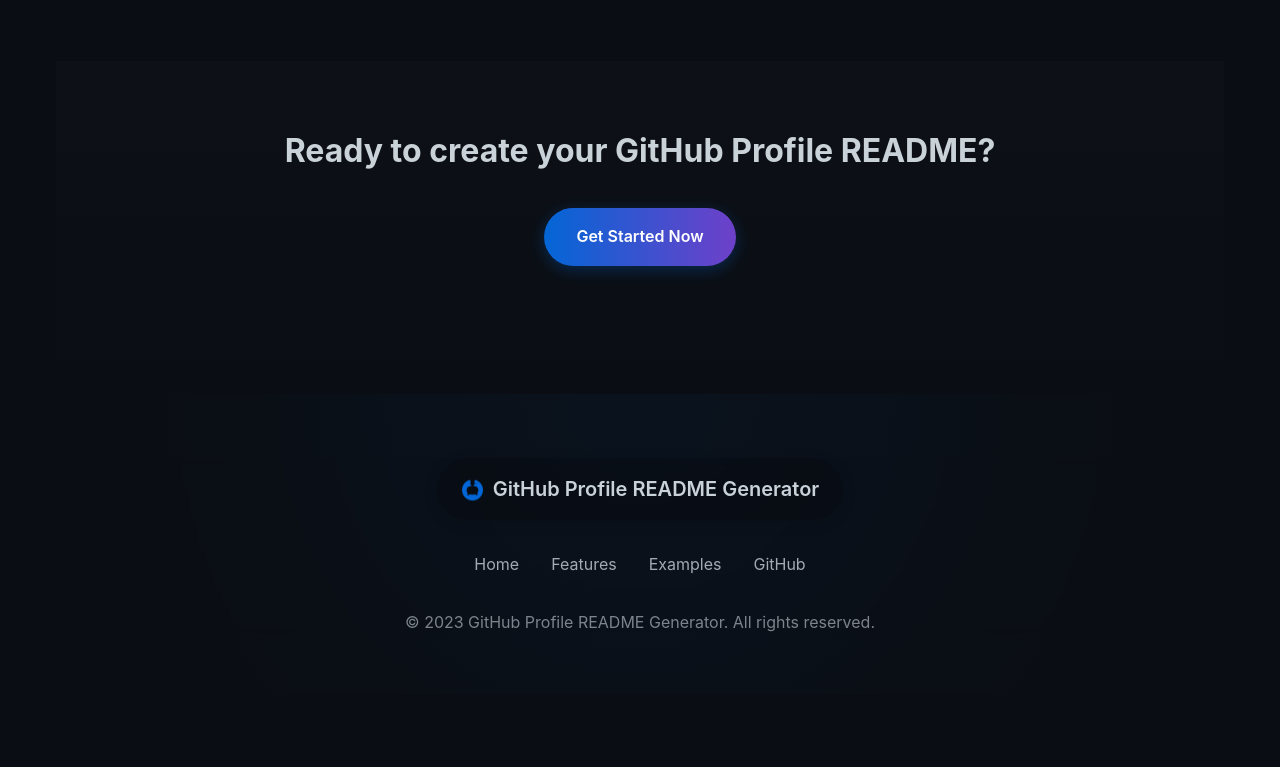
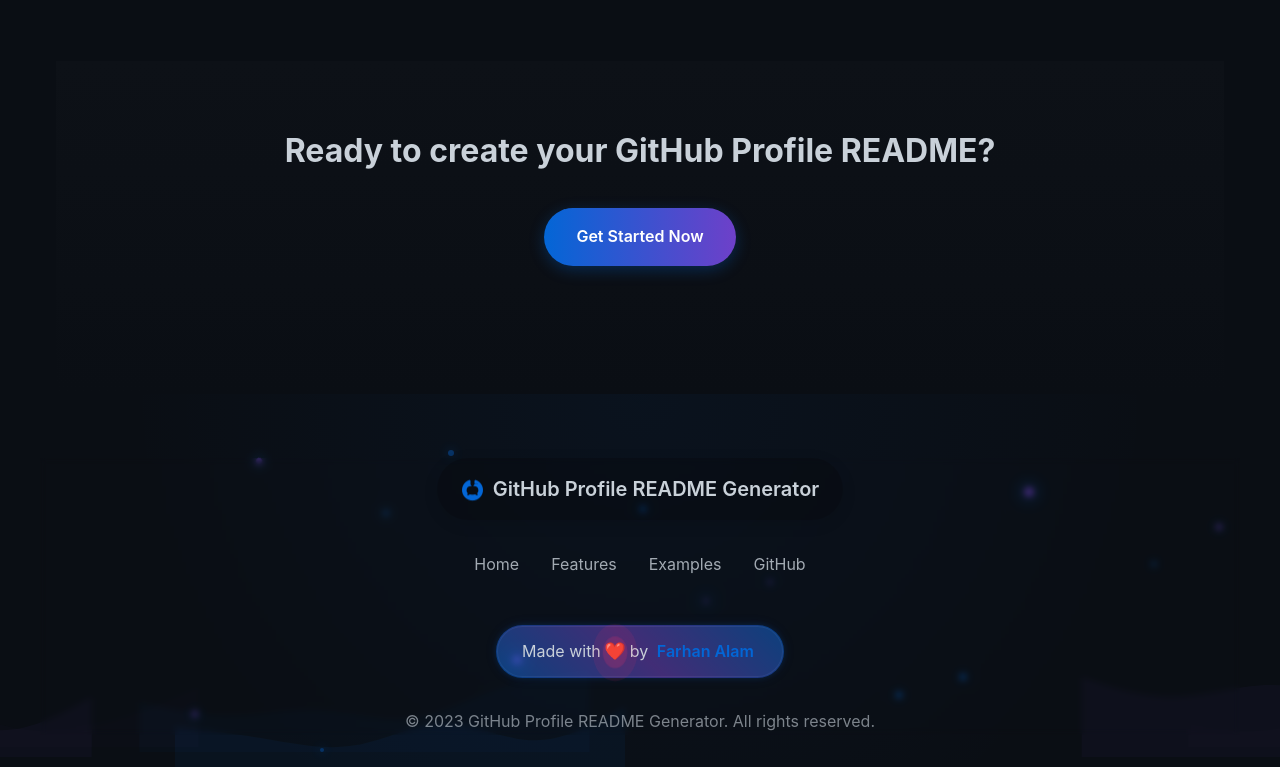
Before and after one commit to FarhanAlam-Official/Github-Readme-Generator, a plain HTML site: page features.html in a window 1280 px wide. Shown: the part 1374-2141 px from the top of the page. Before the commit the page ends 2068 px from the top, so only its background shows below. Drawn offline with nearby package versions, Linux system fonts and the light colour scheme.

```diff
--- a/features.html
+++ b/features.html
@@ -8,6 +8,7 @@
   <link href="https://cdn.jsdelivr.net/npm/remixicon@4.1.0/fonts/remixicon.css" rel="stylesheet">
   <link rel="stylesheet" href="https://cdnjs.cloudflare.com/ajax/libs/animate.css/4.1.1/animate.min.css">
 </head>
+
 <body>
   <nav class="navbar">
     <div class="nav-content">
@@ -149,7 +150,19 @@
     </div>
   </main>
 
+
   <footer class="footer">
+    <div class="footer-particles">
+      <span></span><span></span><span></span><span></span><span></span>
+      <span></span><span></span><span></span><span></span><span></span>
+      <span></span><span></span><span></span><span></span><span></span>
+    </div>
+    <div class="footer-waves">
+      <div class="wave wave1"></div>
+      <div class="wave wave2"></div>
+      <div class="wave wave3"></div>
+      <div class="wave wave4"></div>
+    </div>
     <div class="footer-content">
       <div class="footer-logo">
         <i class="ri-github-fill"></i>
@@ -160,6 +173,9 @@
         <a href="features.html">Features</a>
         <a href="examples.html">Examples</a>
         <a href="https://github.com" target="_blank">GitHub</a>
+      </div>
+      <div class="footer-attribution">
+        <p>Made with <span class="heart">❤️</span> by <a href="https://github.com/FarhanAlam-Official" target="_blank" rel="noopener noreferrer">Farhan Alam</a></p>
       </div>
       <div class="footer-copyright">
         <p>&copy; 2023 GitHub Profile README Generator. All rights reserved.</p>
```
